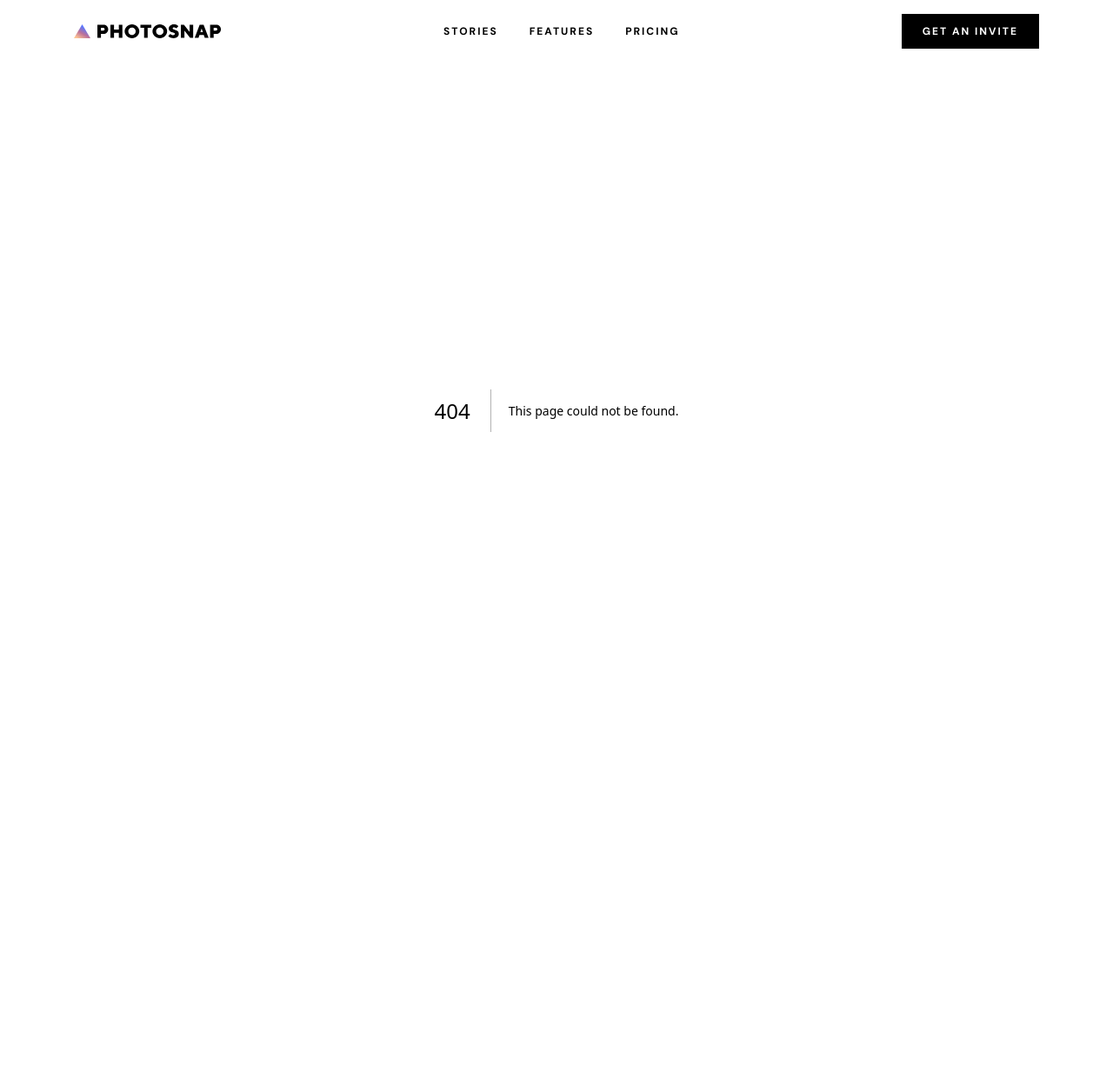
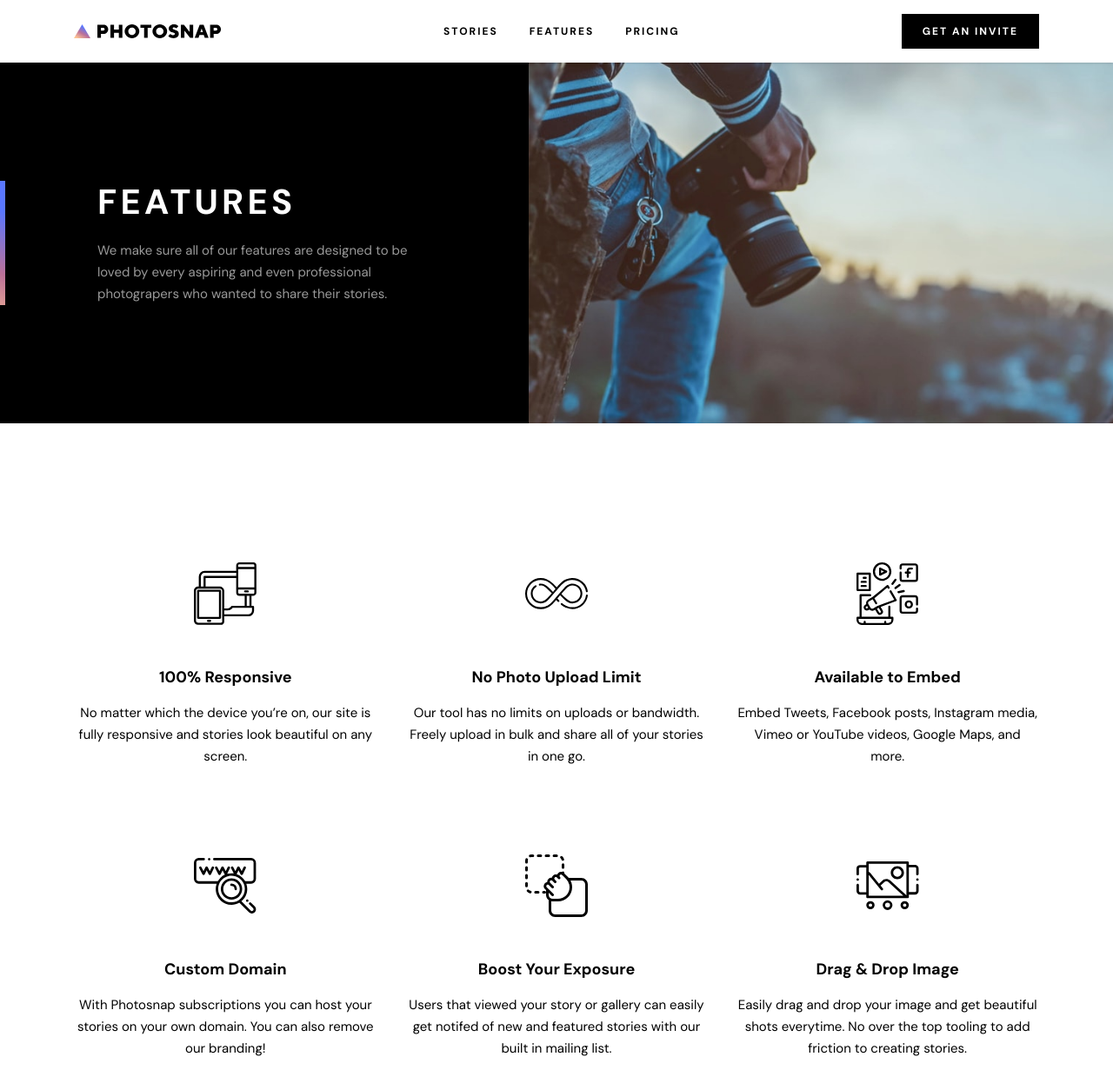
Before and after one commit to EduNunesGithub/Photosnap-Multi-Page-Website, a Next.js app: page /features in a window 1280 px wide. Before the commit this address had no page. Shown: the top 1254 px of the page at 87% size. Before the commit the page ends 872 px from the top, so only its background shows below. Built offline with nearby package versions, Linux system fonts and the light colour scheme.

Commit message:
feat(component): features

```diff
--- /dev/null
+++ b/src/app/features/page.tsx
@@ -0,0 +1,50 @@
+import { twMerge } from "tailwind-merge";
+import { Banner } from "@/components/Banner/Banner";
+import { Features as FeaturesComponent } from "@/components/Features/Features";
+import JPEGFeaturesHero from "#/JPEG/features-hero.jpg";
+
+const Features = () => (
+  <main className="sm:flex sm:flex-col sm:w-full">
+    <section
+      className={twMerge(
+        "sm:bg-pure-black sm:flex sm:flex-col sm:mb-16 sm:w-full",
+        "md:mb-28",
+        "lg:mb-40",
+      )}
+    >
+      <div className="sm:flex sm:flex-col sm:items-center sm:max-w-[90rem] sm:mx-auto sm:w-full">
+        <Banner
+          decoration
+          imageProps={{
+            alt: "A photographer on a rock, holding a camera to capture the moment.",
+            loading: "eager",
+            priority: true,
+            src: JPEGFeaturesHero,
+          }}
+        >
+          <Banner.Heading>FEATURES</Banner.Heading>
+
+          <Banner.Paragraph>
+            We make sure all of our features are designed to be loved by every
+            aspiring and even professional photograpers who wanted to share
+            their stories.
+          </Banner.Paragraph>
+        </Banner>
+      </div>
+    </section>
+
+    <section
+      className={twMerge(
+        "sm:flex sm:mb-16 sm:px-8 sm:w-full",
+        "md:mb-28 md:px-10",
+        "lg:mb-40",
+      )}
+    >
+      <div className="sm:flex sm:max-w-page-container sm:mx-auto sm:w-full">
+        <FeaturesComponent.Features />
+      </div>
+    </section>
+  </main>
+);
+
+export default Features;
--- a/src/app/globals.css
+++ b/src/app/globals.css
@@ -83,6 +83,10 @@
   outline-width: 0.125rem;
 }
 
+html {
+  overflow-y: scroll;
+}
+
 @media (max-width: 375px) {
   html {
     font-size: 4.2666vw;
--- a/src/app/typography.tsx
+++ /dev/null
@@ -1,21 +0,0 @@
-import React from "react";
-import { twMerge } from "tailwind-merge";
-
-export const typography = {
-  body: (className?: React.HTMLAttributes<any>["className"]) =>
-    twMerge(
-      "sm:font-dm-sans sm:font-normal sm:text-[0.9375rem] sm:leading-[1.5625rem]",
-      className,
-    ),
-  "H1/H2": (className?: React.HTMLAttributes<any>["className"]) =>
-    twMerge(
-      "sm:font-bold sm:font-dm-sans sm:text-[2rem] sm:leading-10 sm:tracking-[0.104em]",
-      "md:text-[2.5rem] md:leading-[3rem]",
-      className,
-    ),
-  H4: (className?: React.HTMLAttributes<any>["className"]) =>
-    twMerge(
-      "sm:font-bold sm:font-dm-sans sm:text-xs sm:tracking-[0.125rem]",
-      className,
-    ),
-};
--- a/src/components/Features/Features.tsx
+++ b/src/components/Features/Features.tsx
@@ -1,5 +1,7 @@
+import { Features as FeaturesPage } from "@/components/Features/Features/Features";
 import { Home } from "@/components/Features/Home/Home";
 
 export const Features = Object.assign(() => null, {
+  Features: FeaturesPage,
   Home: Home,
 });
--- /dev/null
+++ b/src/components/Features/Features/Features.tsx
@@ -0,0 +1,85 @@
+import React from "react";
+import { twMerge } from "tailwind-merge";
+import { Feature } from "@/components/Features/Feature/Feature";
+import SVGBoostExposure from "#/SVG/boost-exposure.svg";
+import SVGCustomDomain from "#/SVG/custom-domain.svg";
+import SVGDragDrop from "#/SVG/drag-drop.svg";
+import SVGEmbed from "#/SVG/embed.svg";
+import SVGNoLimit from "#/SVG/no-limit.svg";
+import SVGResponsive from "#/SVG/responsive.svg";
+
+export const Features = () => {
+  const id = React.useId();
+
+  return (
+    <div
+      className={twMerge(
+        "sm:flex sm:flex-col sm:items-center sm:justify-center sm:mx-auto sm:w-full",
+        "lg:max-w-full",
+      )}
+    >
+      <h2
+        className="sm:absolute sm:h-0 sm:opacity-0 sm:overflow-hidden sm:w-0"
+        id={id}
+      >
+        Advantages
+      </h2>
+
+      <ul
+        className={twMerge(
+          "sm:gap-14 sm:grid sm:grid-cols-1 sm:grid-rows-[auto] sm:items-center sm:w-full",
+          "md:gap-[4.5rem_2rem] md:grid-cols-2",
+          "lg:gap-[6.25rem_2rem] lg:grid-cols-3",
+        )}
+      >
+        <li className="sm:flex sm:w-full">
+          <Feature
+            description="No matter which the device you’re on, our site is fully responsive and stories look beautiful on any screen."
+            imageProps={{ alt: "", src: SVGResponsive }}
+            title="100% Responsive"
+          />
+        </li>
+
+        <li className="sm:flex sm:w-full">
+          <Feature
+            description="Our tool has no limits on uploads or bandwidth. Freely upload in bulk and share all of your stories in one go."
+            imageProps={{ alt: "", src: SVGNoLimit }}
+            title="No Photo Upload Limit"
+          />
+        </li>
+
+        <li className="sm:flex sm:w-full">
+          <Feature
+            description="Embed Tweets, Facebook posts, Instagram media, Vimeo or YouTube videos, Google Maps, and more."
+            imageProps={{ alt: "", src: SVGEmbed }}
+            title="Available to Embed"
+          />
+        </li>
+
+        <li className="sm:flex sm:w-full">
+          <Feature
+            description="With Photosnap subscriptions you can host your stories on your own domain. You can also remove our branding!"
+            imageProps={{ alt: "", src: SVGCustomDomain }}
+            title="Custom Domain"
+          />
+        </li>
+
+        <li className="sm:flex sm:w-full">
+          <Feature
+            description="Users that viewed your story or gallery can easily get notifed of new and featured stories with our built in mailing list."
+            imageProps={{ alt: "", src: SVGBoostExposure }}
+            title="Boost Your Exposure"
+          />
+        </li>
+
+        <li className="sm:flex sm:w-full">
+          <Feature
+            description="Easily drag and drop your image and get beautiful shots everytime. No over the top tooling to add friction to creating stories."
+            imageProps={{ alt: "", src: SVGDragDrop }}
+            title="Drag & Drop Image"
+          />
+        </li>
+      </ul>
+    </div>
+  );
+};
--- a/src/components/Header/Header.tsx
+++ b/src/components/Header/Header.tsx
@@ -9,7 +9,7 @@ import SVGLogo from "#/SVG/logo.svg";
 export const Header = () => (
   <header
     className={twMerge(
-      "sm:bg-pure-white sm:flex sm:px-6 sm:sticky sm:top-0 sm:w-full sm:z-10",
+      "sm:bg-pure-white sm:flex sm:px-6 sm:shadow sm:sticky sm:top-0 sm:w-full sm:z-10",
       "md:px-10",
     )}
   >
```
Also changed, not shown: public/JPEG/features-hero.jpg (added).
